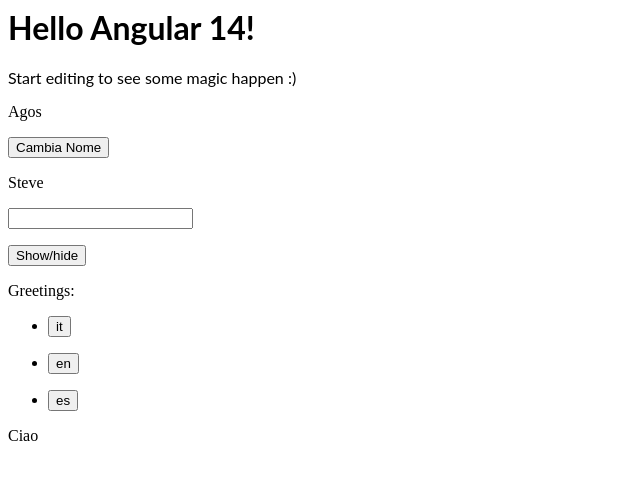
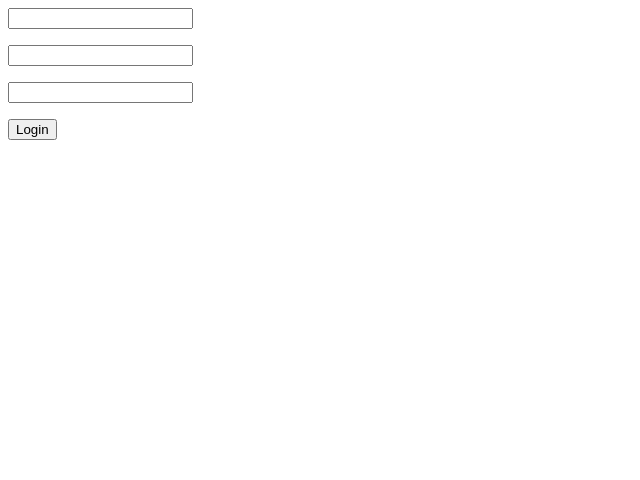
Before and after one commit to mnobili/angular-ivy-e6jzak, an Angular app: page / in a window 1280 px wide. Shown: the top 480 px of the page, without its empty margins (0-640 px from the left). Built offline with nearby package versions, Linux system fonts and the light colour scheme.

Commit message:
2 files modified, 3 added

```diff
--- a/src/app/app.component.html
+++ b/src/app/app.component.html
@@ -1,4 +1,5 @@
-<hello name="{{ name }}"></hello>
+<!--
+  <hello name="{{ name }}"></hello>
 <p>
   Start editing to see some magic happen :)
 </p>
@@ -6,3 +7,7 @@
 <app-first companyName ="{{companyName}}"> </app-first>
 
 <app-dir></app-dir>
+ -->
+
+ <app-template-register>
+</app-template-register>
--- a/src/app/app.module.ts
+++ b/src/app/app.module.ts
@@ -7,10 +7,11 @@
 import { FirstComponent } from './first/first.component';
 import { CeoComponent } from './ceo/ceo.component';
 import { DirComponent } from './dir/dir.component';
+import { TemplateRegisterComponent } from './template-register/template-register.component';
 
 @NgModule({
   imports:      [ BrowserModule, FormsModule ],
-  declarations: [ AppComponent, HelloComponent, FirstComponent, CeoComponent, DirComponent ],
+  declarations: [ AppComponent, HelloComponent, FirstComponent, CeoComponent, DirComponent, TemplateRegisterComponent ],
   bootstrap:    [ AppComponent ]
 })
 export class AppModule { }
--- /dev/null
+++ b/src/app/template-register/template-register.component.html
@@ -0,0 +1,12 @@
+<form (submit)="login()">
+  <input type="text" name="name" [(ngModel)]="user.name"/>
+  <br>
+  <p></p>
+  <input type="text" name="email" [(ngModel)]="user.email"/>
+  <br>
+  <p></p>
+  <input type="password" name="password" [(ngModel)]="user.password"/>
+  <br>
+  <p></p>
+    <button type="submit">Login</button>
+</form>
--- /dev/null
+++ b/src/app/template-register/template-register.component.ts
@@ -0,0 +1,23 @@
+import { Component, OnInit } from '@angular/core';
+
+@Component({
+  selector: 'app-template-register',
+  templateUrl: './template-register.component.html',
+  styleUrls: ['./template-register.component.css']
+})
+export class TemplateRegisterComponent implements OnInit {
+  user = {
+    name: '',
+    email: '',
+    password: ''
+    }
+
+  login() {
+    alert("User Info: " + `${this.user.name} -- ${this.user.email} -- ${this.user.password}`)
+  }
+  constructor() { }
+
+  ngOnInit() {
+  }
+
+}
```
Also changed, not shown: src/app/template-register/template-register.component.css (added).
